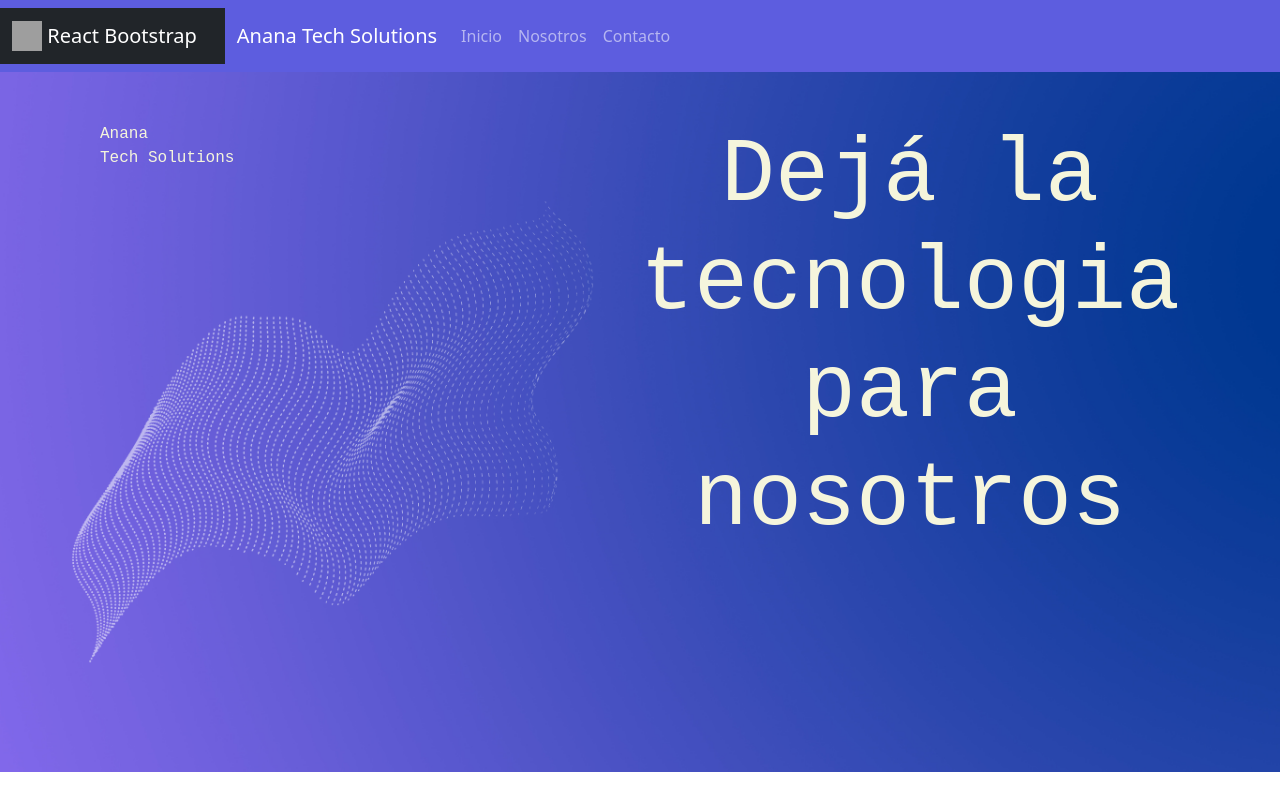
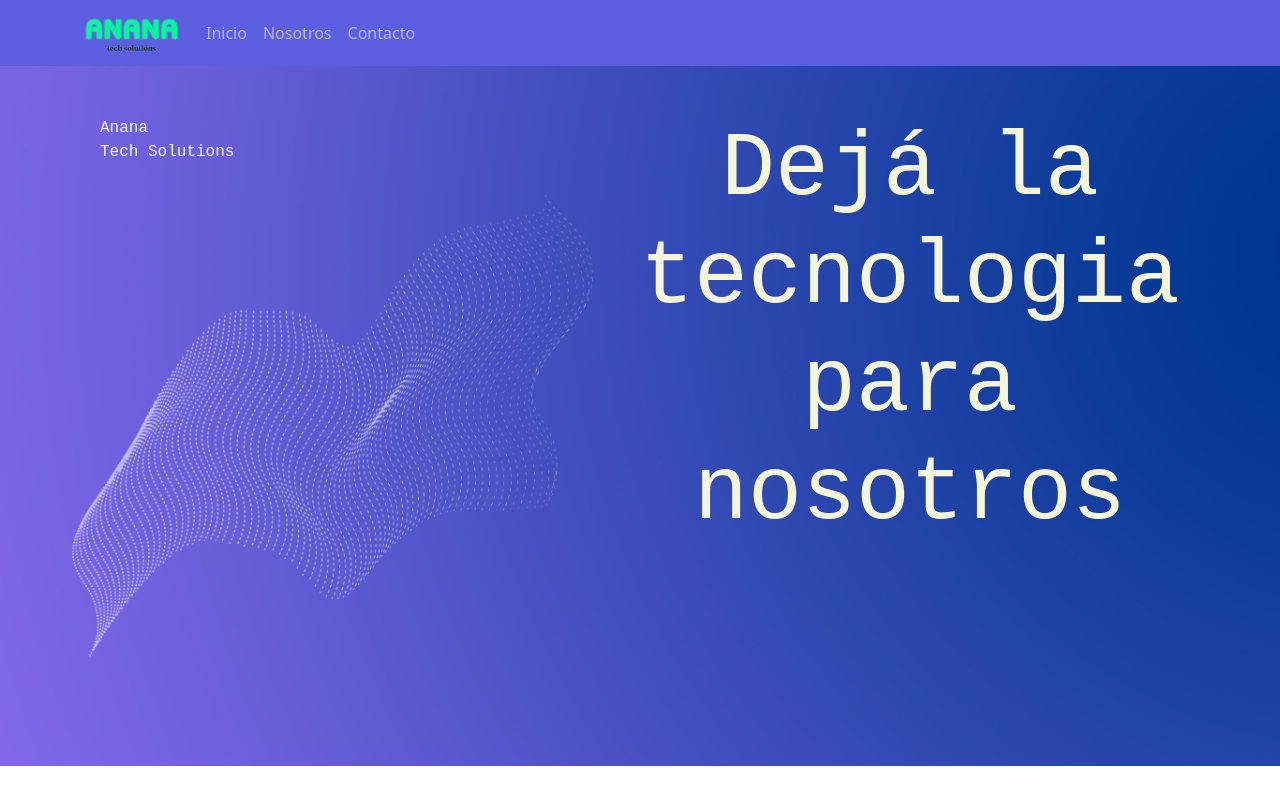
Before and after one commit to tinoyao/TinoFuturos, a React (Create React App) app: page / in a window 1280 px wide. Shown: the top 800 px of the page. Built offline with nearby package versions, Linux system fonts and the light colour scheme; grey boxes are pictures that could not be loaded.

Commit message:
se agrega logo

```diff
--- a/public/index.html
+++ b/public/index.html
@@ -2,7 +2,7 @@
 <html lang="es">
   <head>
     <meta charset="utf-8" />
-    <link rel="icon" href="%PUBLIC_URL%/favicon.ico" />
+    <link rel="icon" href="%PUBLIC_URL%/logo_anana.png" />
     <meta name="viewport" content="width=device-width, initial-scale=1" />
     <meta name="theme-color" content="#000000" />
     <meta
--- a/src/components/navBar/NavBar.jsx
+++ b/src/components/navBar/NavBar.jsx
@@ -6,22 +6,17 @@ const NavBarExample = () => {
     return(
        <>
        <Navbar className={s.navBg} variant="dark" expand="lg">
-        <Navbar bg="dark" variant="dark">
-            <Container>
-                <Navbar.Brand href="#home">
-                    <img
+        <Container>
+            <Navbar.Brand as={Link} to="/" >
+                <img
                     alt=""
-                    src="/logo.svg"
-                    width="30"
-                    height="30"
+                    src="/logo_anana.png"
+                    width="100"
+                    height="40"
                     className="d-inline-block align-top"
                     />{' '}
-                    React Bootstrap
-                </Navbar.Brand>
-            </Container>
-        </Navbar>
-        <Container>
-            <Navbar.Brand as={Link} to="/" >Anana Tech Solutions</Navbar.Brand>
+                    {/* Anana Tech Solutions */}
+            </Navbar.Brand>
             <Navbar.Toggle aria-controls="basic-navbar-nav" />
             <Navbar.Collapse id="basic-navbar-nav">
             <Nav className="me-auto">
```
Also changed, not shown: public/logo.jpg (added), public/logo_anana.png (added).
